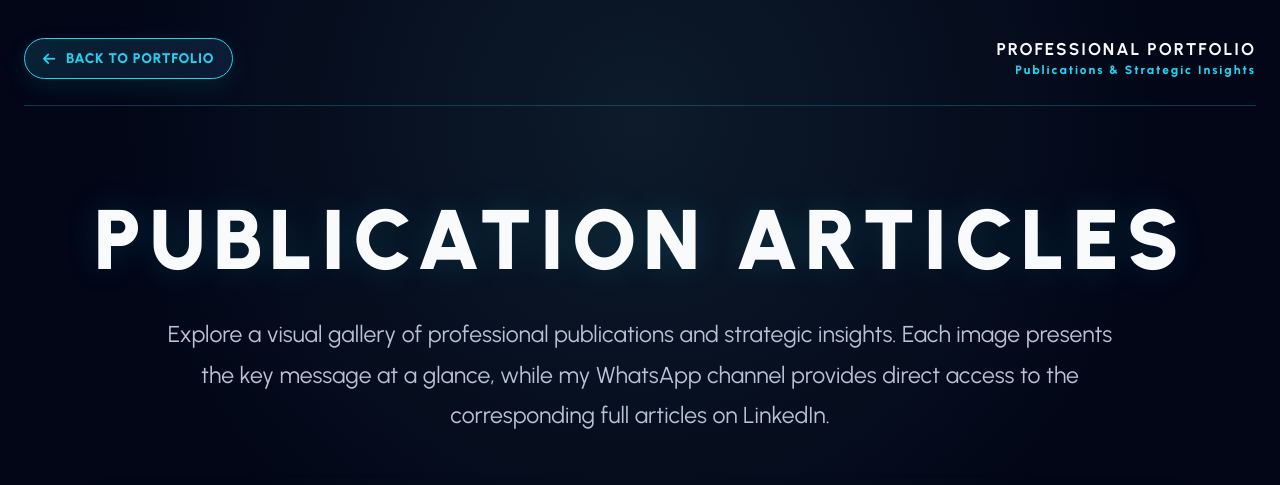
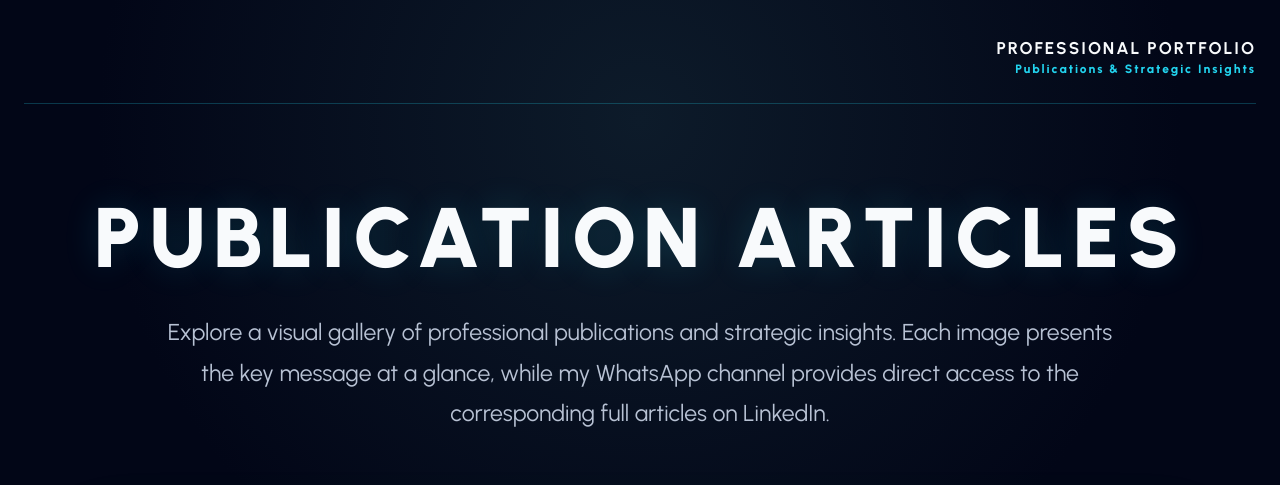
Before and after one commit to mabualsaud/Mai-Abu-Al-Saud-Professional-Digital-Channel-, a plain HTML site: page index.html in a window 1280 px wide. Shown: the top 485 px of the page. Drawn offline with Linux system fonts and the light colour scheme.

Commit message:
Update index.html

```diff
--- a/index.html
+++ b/index.html
@@ -46,10 +46,7 @@
       <!-- TOP NAVIGATION -->
 
       <header class="top-navigation" id="site-header">
-        <a class="back-link" href="portfolio.html"
-          ><i class="fa-solid fa-arrow-left"></i
-          ><span>Back to Portfolio</span></a
-        >
+
 
         <div class="page-identity">
           <strong>Professional Portfolio</strong
```
